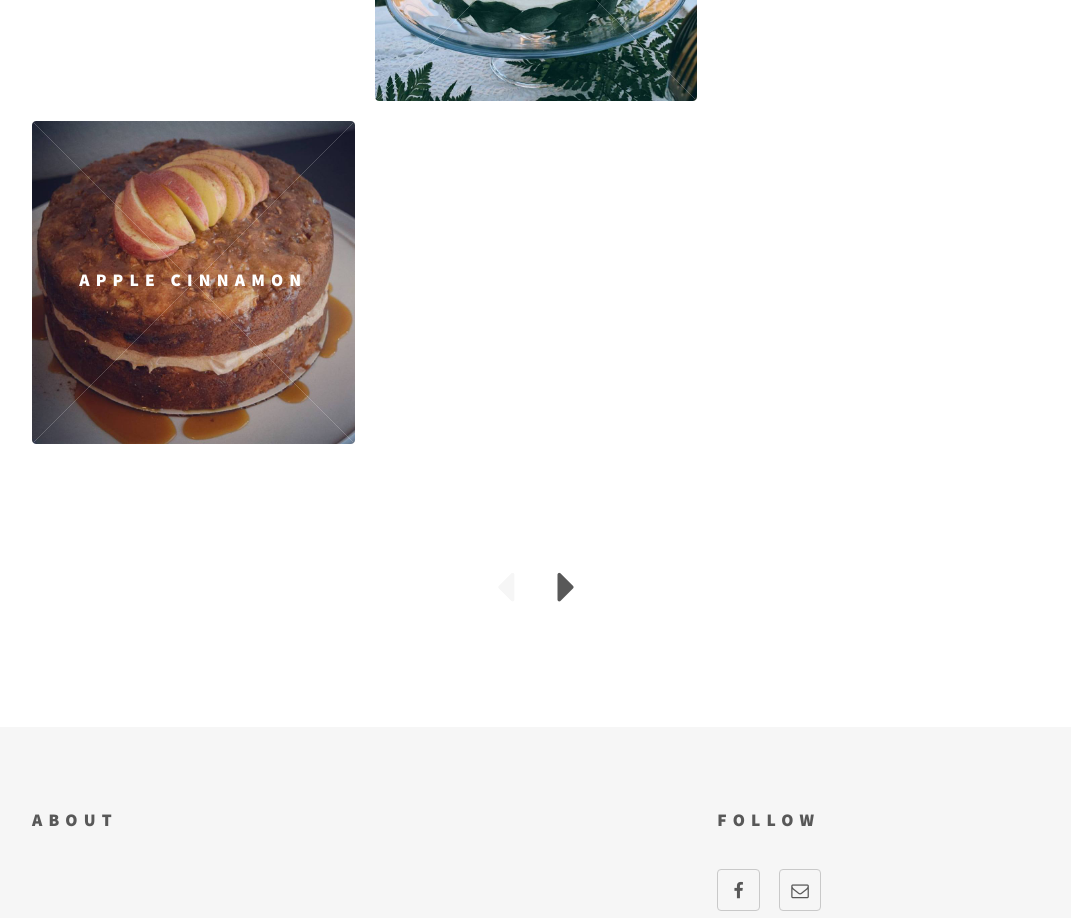
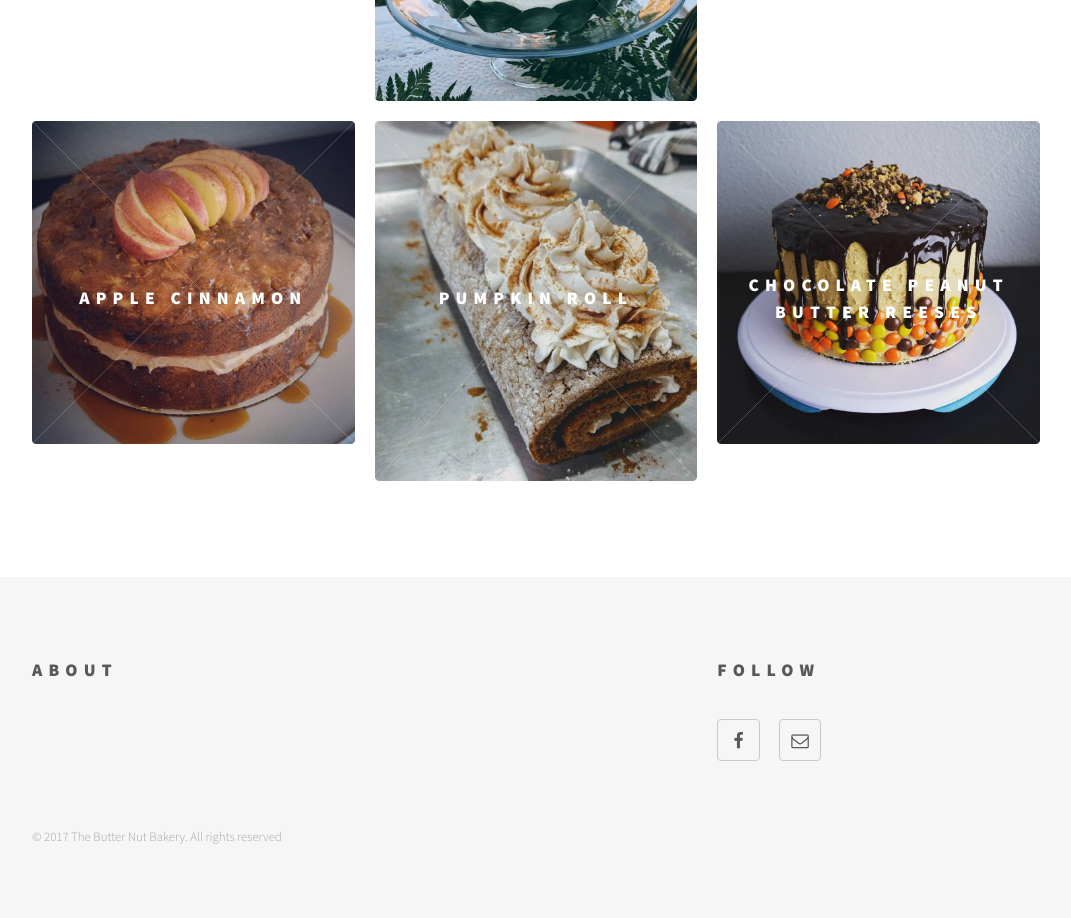
Before and after one commit to embaking/embaking.github.io, a plain HTML site: page index.html in a window 1280 px wide. Shown: the part 1169-2087 px from the top of the page, without its empty margins (104-1175 px from the left). Drawn offline with Linux system fonts and the light colour scheme.

Commit message:
Site updated: 2017-12-26 22:30:37

```diff
--- a/index.html
+++ b/index.html
@@ -251,13 +251,36 @@
     </a>
 </article>
 
+
+
+<article class="style11">
+    <span class="image">
+        <img src="/assets/pumpkin roll.jpg" alt="" />
+    </span>
+    <a href="/2017/10/12/pumpkin-roll/">
+        <h2>Pumpkin Roll</h2>
+        <div class="content">
+            <p></p>
+        </div>
+    </a>
+</article>
+
+
+
+<article class="style12">
+    <span class="image">
+        <img src="/assets/reeses cake.jpg" alt="" />
+    </span>
+    <a href="/2017/10/12/choc-pb-reeses/">
+        <h2>Chocolate Peanut Butter Reeses</h2>
+        <div class="content">
+            <p></p>
+        </div>
+    </a>
+</article>
+
 </section>
 
-
-    <div class="pagination-container">
-        <div class="pagination disabled"><a href="/"><i class="icon fa-caret-left"></i></a></div>
-        <div class="pagination "><a href="/page/2/"><i class="icon fa-caret-right"></i></a></div>
-    </div>
 
 
 
```
